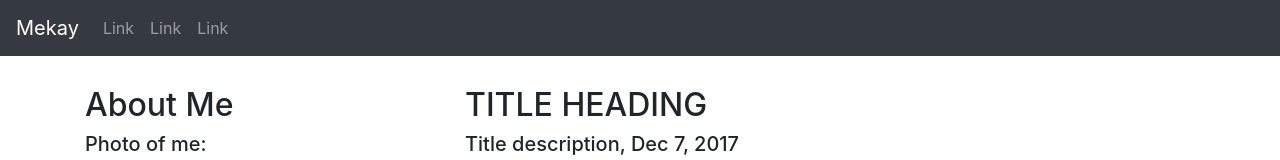
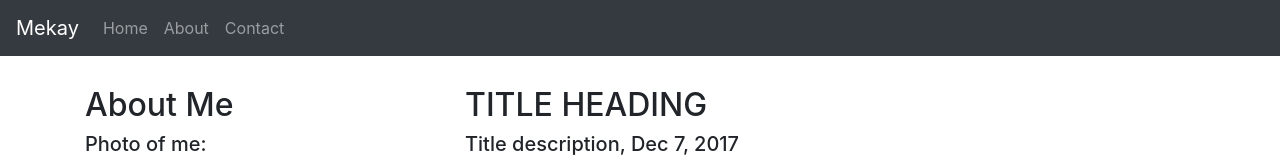
Before and after one commit to yourname17/mywebsite-, a plain HTML site: page index.html in a window 1280 px wide. Shown: the top 160 px of the page. Drawn offline with nearby package versions, Linux system fonts and the light colour scheme.

Commit message:
Update index.html

```diff
--- a/index.html
+++ b/index.html
@@ -1,7 +1,7 @@
 <!DOCTYPE html>
 <html lang="en">
 <head>
-  <title>Bootstrap 4 Website Example</title>
+  <title>Home | mywebsite </title>
   <meta charset="utf-8">
   <meta name="viewport" content="width=device-width, initial-scale=1">
  <link rel= "icon" href= "https://th.bing.com/th/id/OIP.FmIdEvMWKV_jc4-bBUm2WAAAAA?pid=ImgDet&rs=1">
@@ -27,13 +27,13 @@
   <div class="collapse navbar-collapse" id="collapsibleNavbar">
     <ul class="navbar-nav">
       <li class="nav-item">
-        <a class="nav-link" href="#">Link</a>
+        <a class="nav-link" href="#">Home</a>
       </li>
       <li class="nav-item">
-        <a class="nav-link" href="#">Link</a>
+        <a class="nav-link" href="#">About</a>
       </li>
       <li class="nav-item">
-        <a class="nav-link" href="#">Link</a>
+        <a class="nav-link" href="#">Contact</a>
       </li>
     </ul>
   </div>
```
